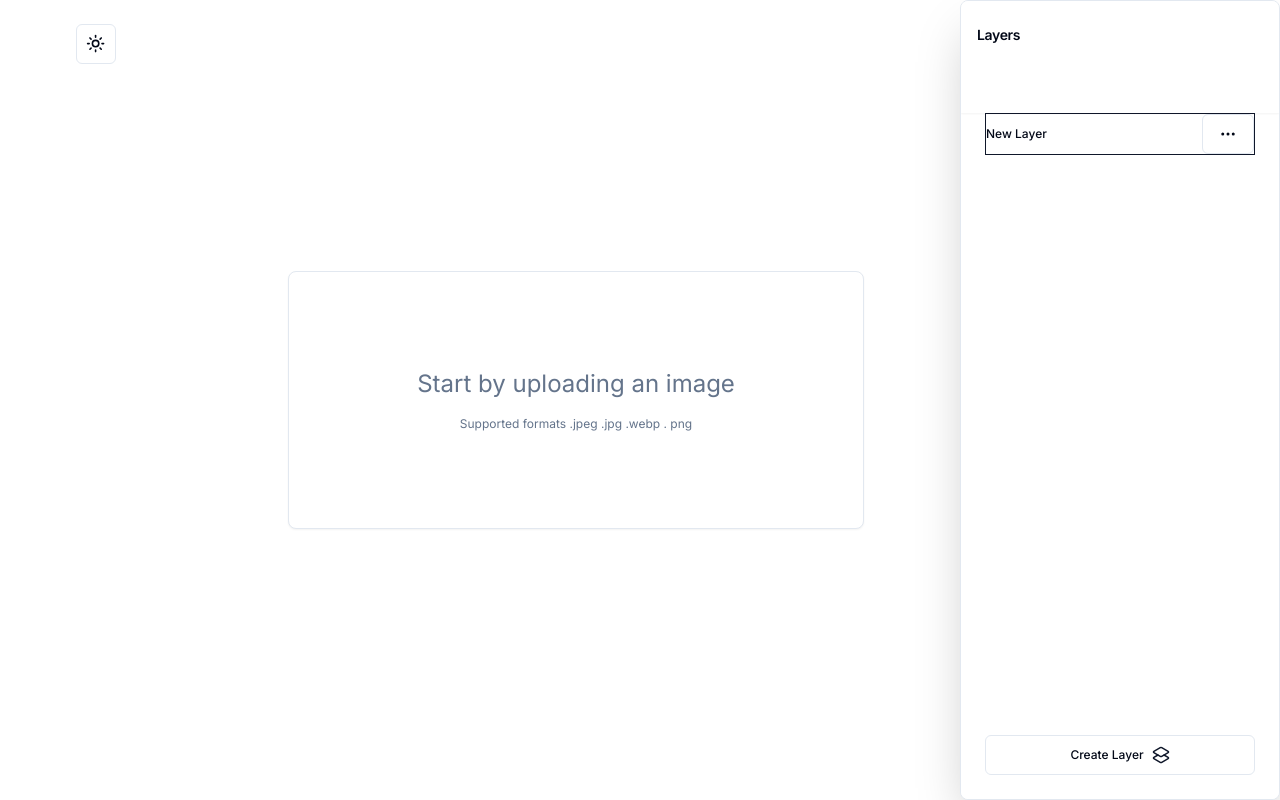
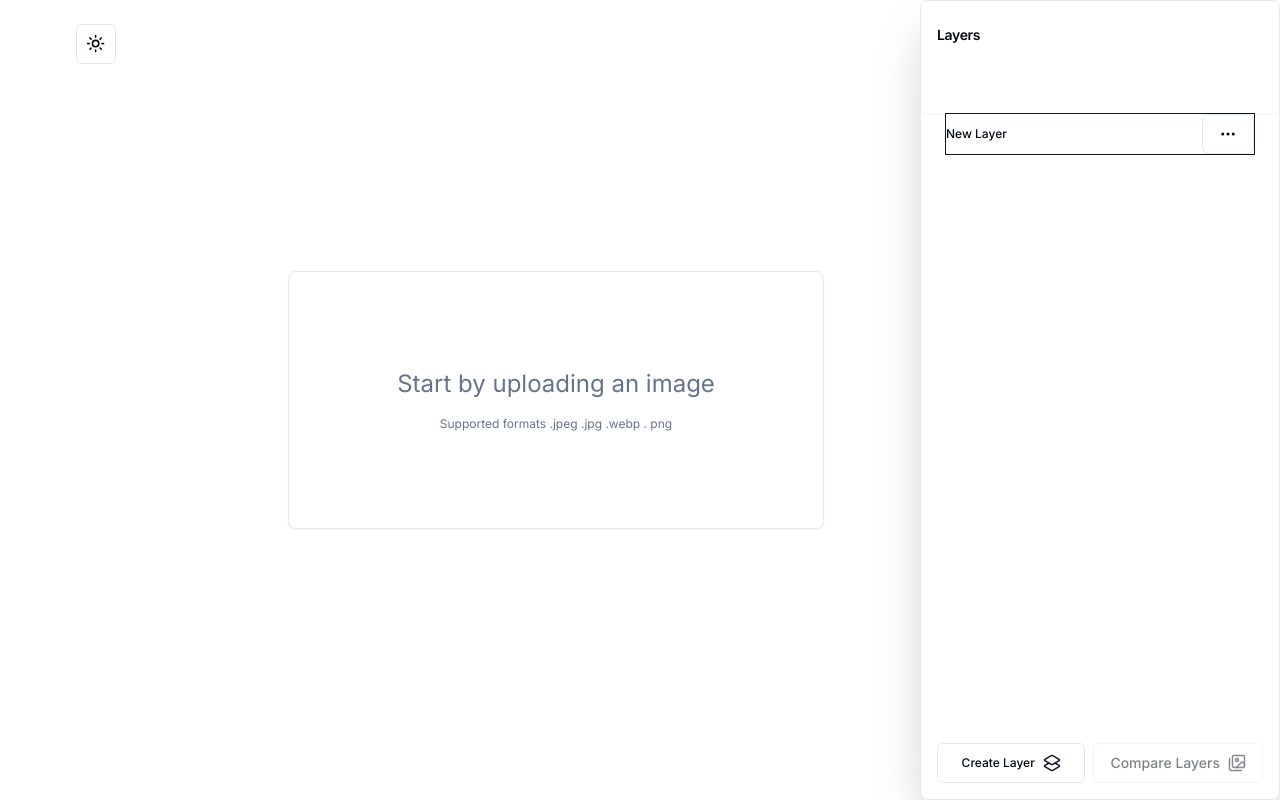
Before and after one commit to emrekaratepe123/Edit, a Next.js app: page / in a window 1280 px wide. Built offline with nearby package versions, Linux system fonts and the light colour scheme.

Commit message:
refactor: Update Layers component to handle layer comparison mode

```diff
--- a/src/components/layers/Layers.tsx
+++ b/src/components/layers/Layers.tsx
@@ -7,11 +7,13 @@ import {
   CardHeader,
   CardTitle,
 } from "../ui/card";
-import { Layers2 } from "lucide-react";
+import { ArrowRight, Images, Layers2 } from "lucide-react";
 import { Button } from "../ui/button";
 import { cn } from "@/lib/utils";
 import LayerImage from "./LayerImage";
 import LayerInfo from "./LayerInfo";
+import { useMemo } from "react";
+import Image from "next/image";
 
 export default function Layers() {
   const layers = useLayerStore((state) => state.layers);
@@ -19,10 +21,61 @@ export default function Layers() {
   const setActiveLayer = useLayerStore((state) => state.setActiveLayer);
   const addLayer = useLayerStore((state) => state.addLayer);
   const generating = useImageStore((state) => state.generating);
+  const layerComparisonMode = useLayerStore(
+    (state) => state.layerComparisonMode
+  );
+  const setLayerComparisonMode = useLayerStore(
+    (state) => state.setLayerComparisonMode
+  );
+  const comparedLayers = useLayerStore((state) => state.comparedLayers);
+  const toggleComparedLayer = useLayerStore(
+    (state) => state.toggleComparedLayer
+  );
+  const setComparedLayers = useLayerStore((state) => state.setComparedLayers);
+
+  const getLayerName = useMemo(
+    () => (id: string) => {
+      const layer = layers.find((layer) => layer.id === id);
+      return layer ? layer.url : "Nothing here";
+    },
+    [layers]
+  );
+
+  const visibleLayers = useMemo(
+    () =>
+      layerComparisonMode
+        ? layers.filter((layer) => layer.url && layer.resourceType === "image")
+        : layers,
+    [layerComparisonMode, layers]
+  );
 
   return (
-    <Card className="basis-[320px] shrink-0  scrollbar-thin scrollbar-track-secondary overflow-y-scroll scrollbar-thumb-primary scrollbar-thumb-rounded-full scrollbar-track-rounded-full overflow-x-hidden relative flex flex-col shadow-2xl">
+    <Card className="basis-[360px] shrink-0  scrollbar-thin scrollbar-track-secondary overflow-y-scroll scrollbar-thumb-primary scrollbar-thumb-rounded-full scrollbar-track-rounded-full overflow-x-hidden relative flex flex-col shadow-2xl">
       <CardHeader className="sticky top-0 z-50 px-4 py-6  min-h-28 bg-card shadow-sm">
+        {layerComparisonMode && (
+          <div className="flex flex-col gap-1 ">
+            <CardTitle className="text-sm pb-2">Comparing...</CardTitle>
+            <CardDescription className="flex gap-2 items-center">
+              <Image
+                src={getLayerName(comparedLayers[0]) as string}
+                width={32}
+                height={32}
+                alt="Layer 1"
+              />
+              {comparedLayers.length > 0 && <ArrowRight />}
+              {comparedLayers.length > 1 ? (
+                <Image
+                  src={getLayerName(comparedLayers[1]) as string}
+                  width={32}
+                  height={32}
+                  alt="Layer 2"
+                />
+              ) : (
+                "Nothing here"
+              )}
+            </CardDescription>
+          </div>
+        )}
         <div className="flex flex-col gap-1 ">
           <CardTitle className="text-sm ">
             {activeLayer.name || "Layers"}
@@ -36,18 +89,21 @@ export default function Layers() {
       </CardHeader>
 
       <CardContent className="flex-1 flex flex-col">
-        {layers.map((layer, index) => (
+        {visibleLayers.map((layer, index) => (
           <div
             className={cn(
               "cursor-pointer ease-in-out hover:bg-secondary border border-transparent",
               {
                 "animate-pulse": generating,
-                "border-primary": activeLayer.id === layer.id,
+                "border-primary": layerComparisonMode
+                  ? comparedLayers.includes(layer.id)
+                  : activeLayer.id === layer.id,
               }
             )}
             key={layer.id}
             onClick={() => {
               if (generating) return;
+              if (layerComparisonMode) toggleComparedLayer(layer.id);
               else setActiveLayer(layer.id);
             }}
           >
@@ -67,7 +123,7 @@ export default function Layers() {
         ))}
       </CardContent>
 
-      <CardContent className="sticky bottom-0 bg-card flex gap-2 shrink-0">
+      <CardContent className="sticky bottom-0 bg-card flex gap-2 shrink-0 p-4">
         <Button
           onClick={() => {
             addLayer({
@@ -86,6 +142,23 @@ export default function Layers() {
           <span className="text-xs">Create Layer</span>
           <Layers2 className="text-secondary-foreground" size={18} />
         </Button>
+        <Button
+          variant="outline"
+          className="w-full flex gap-2"
+          disabled={!activeLayer.url || activeLayer.resourceType === "video"}
+          onClick={() => {
+            if (layerComparisonMode)
+              setLayerComparisonMode(!layerComparisonMode);
+            else setComparedLayers([activeLayer.id]);
+          }}
+        >
+          <span>
+            {layerComparisonMode ? "Stop comparing" : "Compare Layers"}
+          </span>
+          {!layerComparisonMode && (
+            <Images className="text-secondary-foreground" size={18} />
+          )}
+        </Button>
       </CardContent>
     </Card>
   );
```
